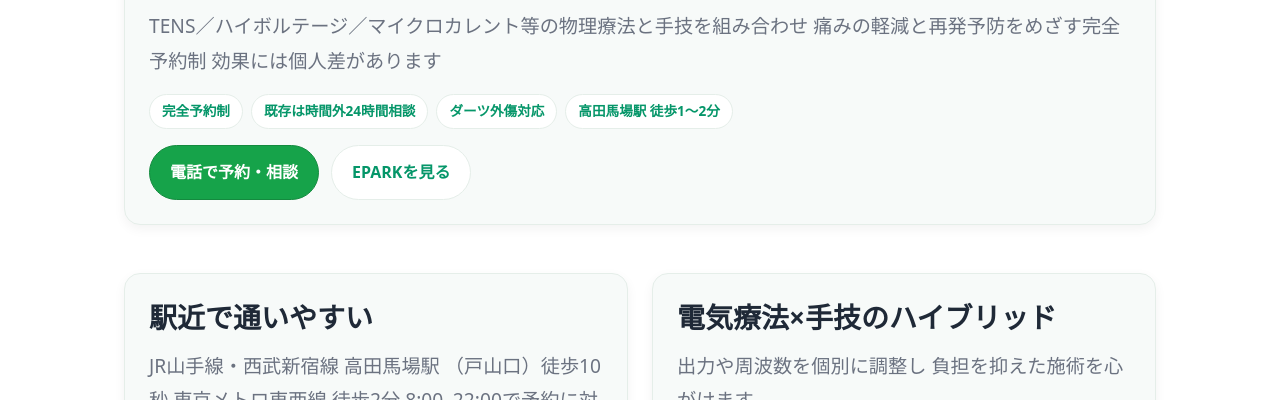
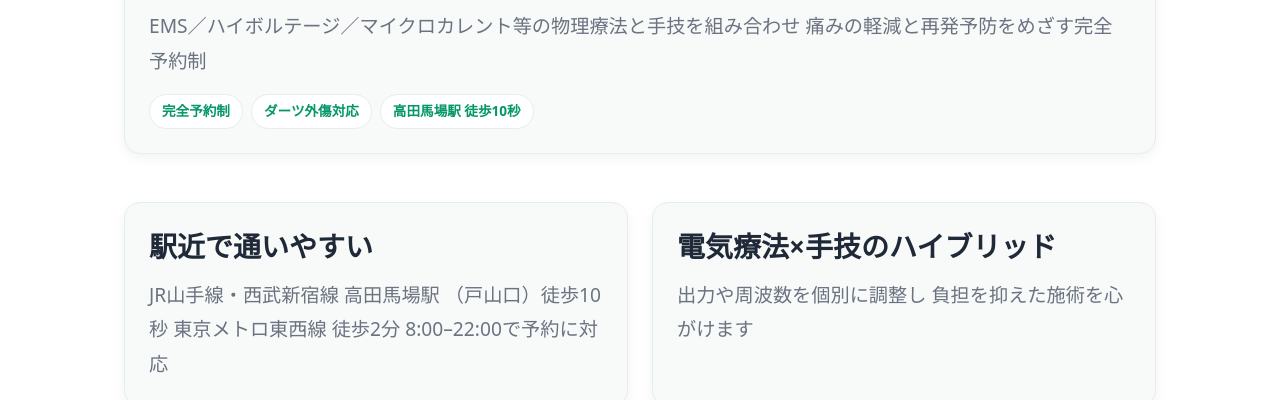
Before and after one commit to mintwood/takadanobaba, a plain HTML site: page index.html in a window 1280 px wide. Shown: the part 701-1101 px from the top of the page. Drawn offline with Linux system fonts and the light colour scheme.

Commit message:
Update clinic description and location details
Updated the description meta tag and adjusted the lead paragraph to reflect changes in the clinic's location and services.

```diff
--- a/index.html
+++ b/index.html
@@ -4,7 +4,7 @@
   <meta charset="utf-8" />
   <meta name="viewport" content="width=device-width, initial-scale=1" />
   <title>高田馬場駅1分｜電気療法に特化した整骨院</title>
-  <meta name="description" content="高田馬場駅徒歩1〜2分の電気療法特化型整骨院。TENS／ハイボルテージ／マイクロカレント等と手技を組み合わせ、痛みの軽減と再発予防をめざす完全予約制。既存患者は時間外24時間相談可。新規は2025/12/21〜紹介状受付。効果には個人差があります。" />
+  <meta name="description" content="高田馬場駅徒歩10秒の電気療法特化型整骨院。EMS／ハイボルテージ／マイクロカレント等と手技を組み合わせ、痛みの軽減と再発予防をめざす完全予約制。既存患者は時間外24時間相談可。新規は2025/12/21〜紹介状受付。効果には個人差があります。" />
   <meta name="robots" content="noindex, nofollow, noarchive, nosnippet, noimageindex" />
   <meta http-equiv="X-Robots-Tag" content="noindex, nofollow, noarchive, nosnippet, noimageindex" />
   <link rel="canonical" href="https://example.com/takadanobaba-seikotsuin-sample" />
@@ -84,16 +84,11 @@
       <div class="wrap copy">
         <div class="panel">
           <h1>高田馬場駅1分 電気療法に特化した整骨院</h1>
-          <p class="lead">TENS／ハイボルテージ／マイクロカレント等の物理療法と手技を組み合わせ 痛みの軽減と再発予防をめざす完全予約制 効果には個人差があります</p>
+          <p class="lead">EMS／ハイボルテージ／マイクロカレント等の物理療法と手技を組み合わせ 痛みの軽減と再発予防をめざす完全予約制</p>
           <div class="kvs" aria-label="キーワード">
             <span class="tag">完全予約制</span>
-            <span class="tag">既存は時間外24時間相談</span>
             <span class="tag">ダーツ外傷対応</span>
-            <span class="tag">高田馬場駅 徒歩1〜2分</span>
-          </div>
-          <div class="cta-group">
-            <a class="btn" href="tel:0362659955" data-evt="cta_tel">電話で予約・相談</a>
-            <a class="btn-outline" href="https://karadarefre.jp/facility/166339/" target="_blank" rel="noopener" data-evt="cta_epark">EPARKを見る</a>
+            <span class="tag">高田馬場駅 徒歩10秒</span>
           </div>
         </div>
       </div>
```
